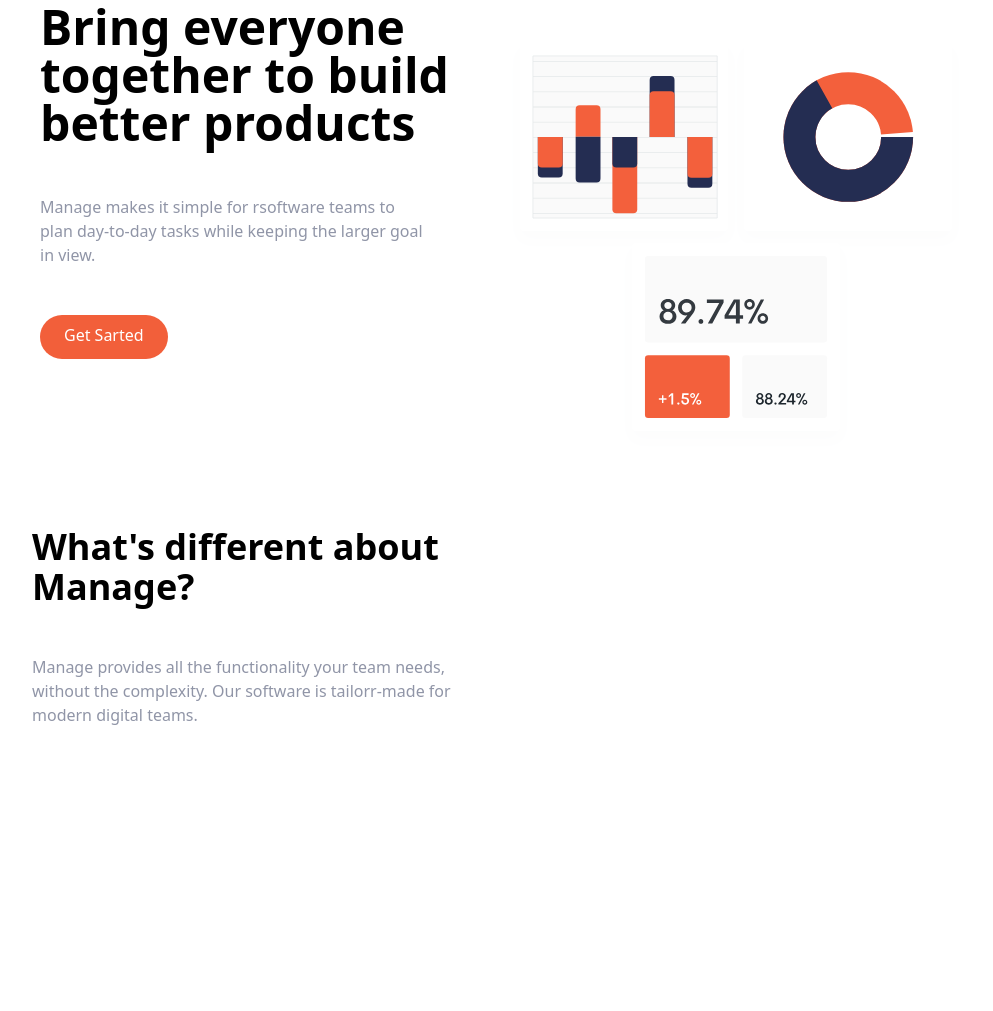
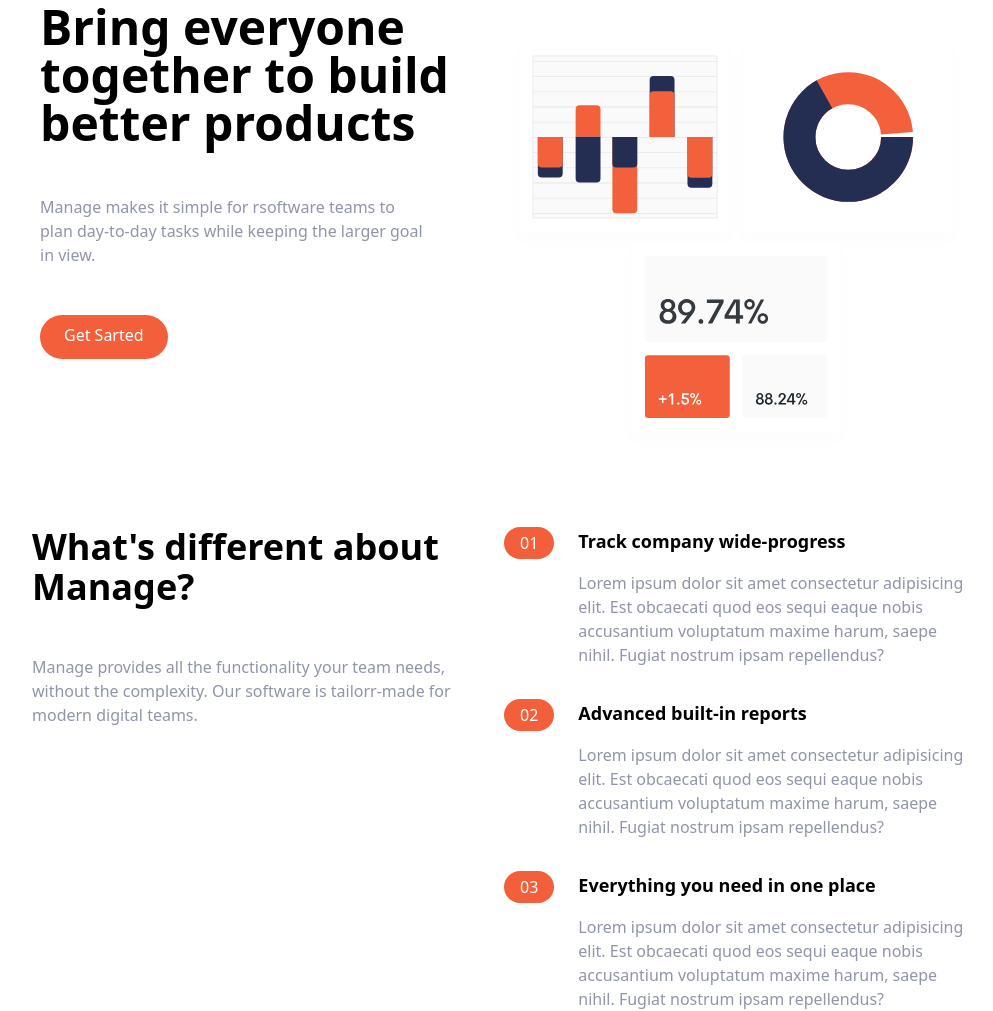
Before and after one commit to AgnieszkaRyling/manage-onepage, a website: page index.html in a window 1280 px wide. Shown: the part 129-1140 px from the top of the page, without its empty margins (136-1129 px from the left). Before the commit the page ends 856 px from the top, so only its background shows below. Drawn offline with Linux system fonts and the light colour scheme.

Commit message:
3rd commit features done

```diff
--- a/index.html
+++ b/index.html
@@ -67,7 +67,46 @@
             complexity. Our software is tailorr-made for modern digital teams.
           </p>
         </div>
+        <div id="numberListContainer" class="flex flex-col space-y-8 md:w-1/2">
+          <div id="listItemOneContainer" class="flex flex-col space-y-3 md:space-y-0 md:space-x-6 md:flex-row">
+            <div id="headingBackgound" class="rounded-l-full bg-brightRedSupLight md:bg-transparent ">
+              <div id="headingContainer" class="flex items-center space-x-2">
+                <div id="numberField" class="px-4 py-2 text-white rounded-full md:py-1 bg-brightRed">01</div>
+              <h3 class="text-base font-bold md:mb-4 md:hidden">Track company wide-progress</h3>
+              </div>
+            </div>
+            <div id="textContainer">
+              <h3 class="text-base hidden mb-4 text-lg font-bold md:block">Track company wide-progress</h3>
+            <p class="text-darkGrayishBlue">Lorem ipsum dolor sit amet consectetur adipisicing elit. Est obcaecati quod eos sequi eaque nobis accusantium voluptatum maxime harum, saepe nihil. Fugiat nostrum ipsam repellendus?</p>
+            </div>
+          </div>
+          <div id="listItemTwoContainer" class="flex flex-col space-y-3 md:space-y-0 md:space-x-6 md:flex-row">
+            <div id="headingBackgound" class="rounded-l-full bg-brightRedSupLight md:bg-transparent ">
+              <div id="headingContainer" class="flex items-center space-x-2">
+                <div id="numberField" class="px-4 py-2 text-white rounded-full md:py-1 bg-brightRed">02</div>
+              <h3 class="text-base font-bold md:mb-4 md:hidden">Advanced built-in reports</h3>
+              </div>
+            </div>
+            <div id="textContainer">
+              <h3 class="text-base hidden mb-4 text-lg font-bold md:block">Advanced built-in reports</h3>
+            <p class="text-darkGrayishBlue">Lorem ipsum dolor sit amet consectetur adipisicing elit. Est obcaecati quod eos sequi eaque nobis accusantium voluptatum maxime harum, saepe nihil. Fugiat nostrum ipsam repellendus?</p>
+            </div>
+          </div>
+          <div id="listItemThreeContainer" class="flex flex-col space-y-3 md:space-y-0 md:space-x-6 md:flex-row">
+            <div id="headingBackgound" class="rounded-l-full bg-brightRedSupLight md:bg-transparent ">
+              <div id="headingContainer" class="flex items-center space-x-2">
+                <div id="numberField" class="px-4 py-2 text-white rounded-full md:py-1 bg-brightRed">03</div>
+              <h3 class="text-base font-bold md:mb-4 md:hidden">Everything you need in one place</h3>
+              </div>
+            </div>
+            <div id="textContainer">
+              <h3 class="text-base hidden mb-4 text-lg font-bold md:block">Everything you need in one place</h3>
+            <p class="text-darkGrayishBlue">Lorem ipsum dolor sit amet consectetur adipisicing elit. Est obcaecati quod eos sequi eaque nobis accusantium voluptatum maxime harum, saepe nihil. Fugiat nostrum ipsam repellendus?</p>
+            </div>
+          </div>
 
+
+        </div>
     </section>
   </body>
 </html>
```
